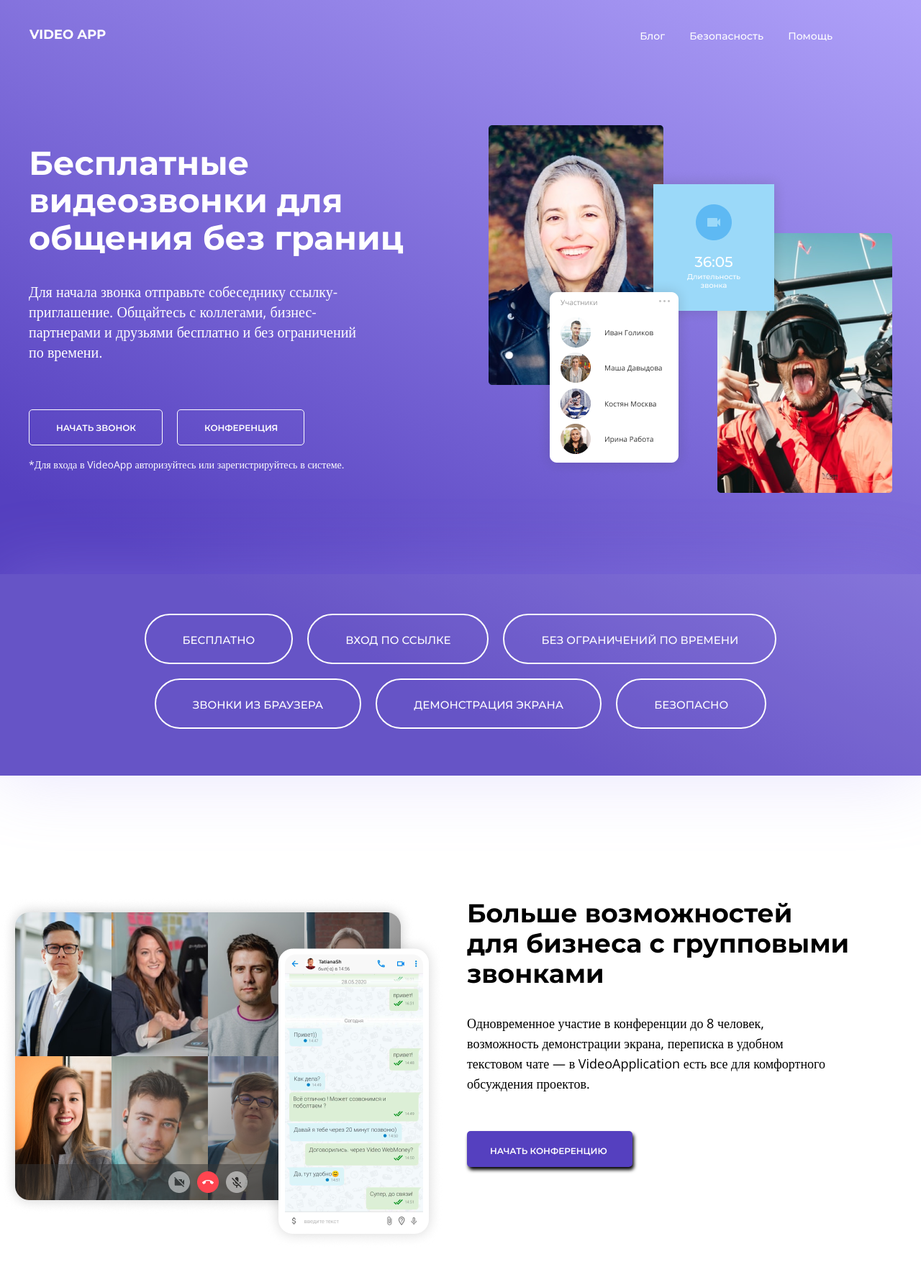
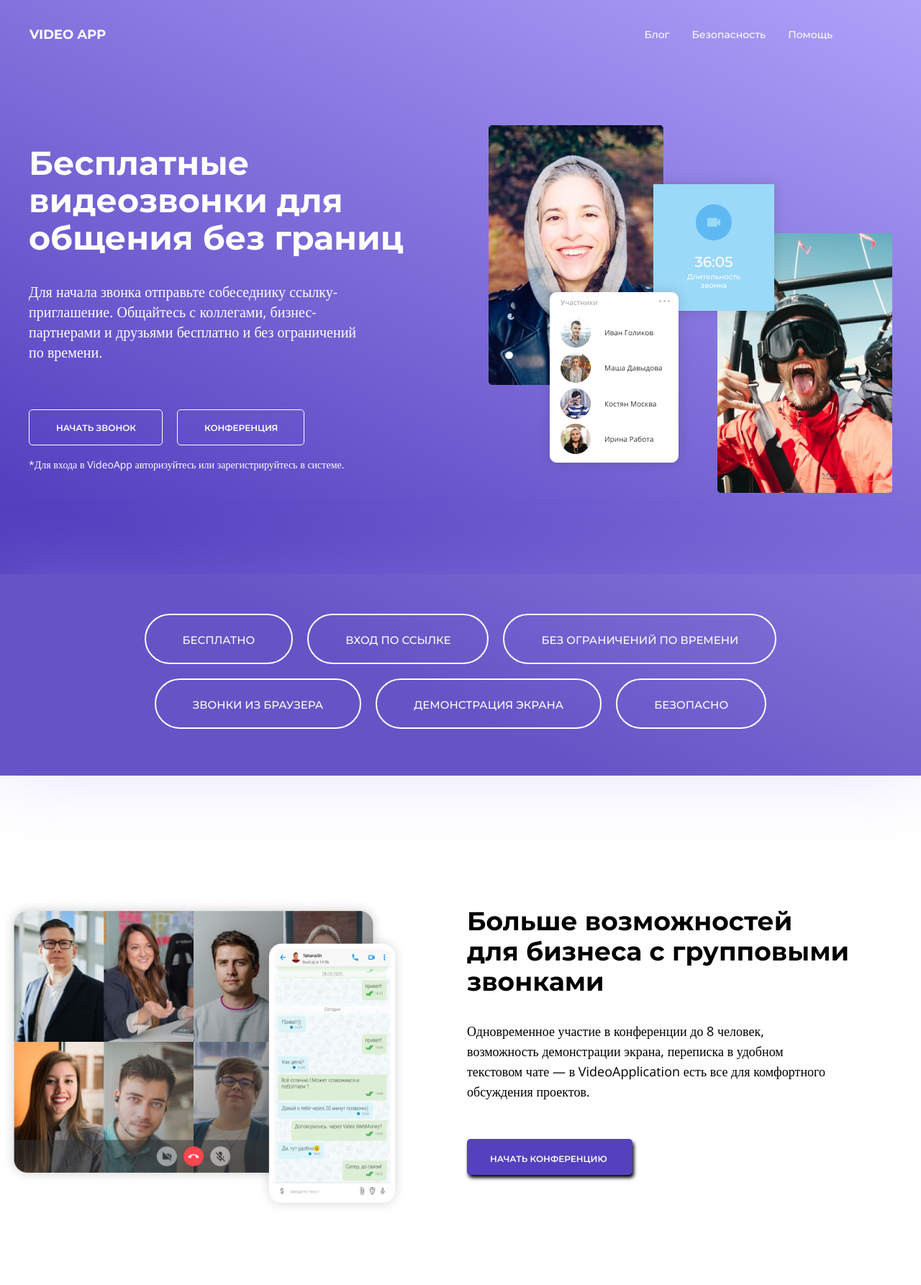
Before and after one commit to WorlDrunk/VIDEO-APP, a plain HTML site: page index.html in a window 1280 px wide. Shown: the top 1786 px of the page at 72% size. Drawn offline with nearby package versions, Linux system fonts and the light colour scheme.

Commit message:
small fix commit

```diff
--- a/index.html
+++ b/index.html
@@ -45,7 +45,9 @@
               <p class="header_text_important">*Для входа в VideoApp авторизуйтесь или зарегистрируйтесь в системе.</p>
             </div>
             <div class="header_baner">
-              <img src="/img/Group 284.png" alt="Baner">
+              <div class="header_baner_img">
+                <img class="header_baner_img" src="/img/Group 284.png" alt="Baner">
+              </div>
             </div>
           </div>
         </div>
@@ -80,10 +82,10 @@
           <div class="main_conference_content container_two">
             <div class="conference_content_banners">
               <div class="banners_one">
-                <img src="/img/Group 260.png" alt="Conference people">
+                <img class="banners_one_img" src="/img/Group 260.png" alt="Conference people">
               </div>
               <div class="banners_two">
-                <img src="/img/Group 261.png" alt="Conference mobile">
+                <img class="banners_two_img" src="/img/Group 261.png" alt="Conference mobile">
               </div>
             </div>
             <div class="conference_content_text">
--- a/style.css
+++ b/style.css
@@ -49,18 +49,19 @@
   padding-top: 40px;
 }
 
+.header_title {
+  display: flex;
+  column-gap: 31px;
+  margin-right: 83px;
+}
+
 .header_title a {
   color: white;
   text-decoration: none;
-  margin-right: 30px;
   font-size: 14px;
   font-weight: 500;
   line-height: 17px;
   transition: all 0.5s;
-}
-
-.header_title a:nth-child(3) {
-  margin-right: 83px;
 }
 
 .header_title a:hover {
@@ -134,6 +135,14 @@
   line-height: 18px;
   font-family: Open Sans;
   width: 467px;
+}
+
+.header_baner {
+  text-align: center;
+}
+
+.header_baner_img {
+  background-size: cover;
 }
 /* HEADER CONTENT END */
 
@@ -210,14 +219,23 @@
 }
 
 .banners_one {
+  text-align: center;
+}
 
-
+.banners_one_img {
+  width: 536px;
+  height: 400px;
 }
 
 .banners_two {
   position: relative;
-  bottom: -50px;
-  left: -210px;
+  bottom: -45px;
+  left: -180px;
+}
+
+.banners_two_img {
+  width: 209px;
+  height: 397px;
 }
 
 .conference_content_text {
@@ -235,6 +253,7 @@
   letter-spacing: 0%;
   width: 533px;
   margin-bottom: 34px;
+  margin-top: 11px;
 }
 
 .conference_text {
```
